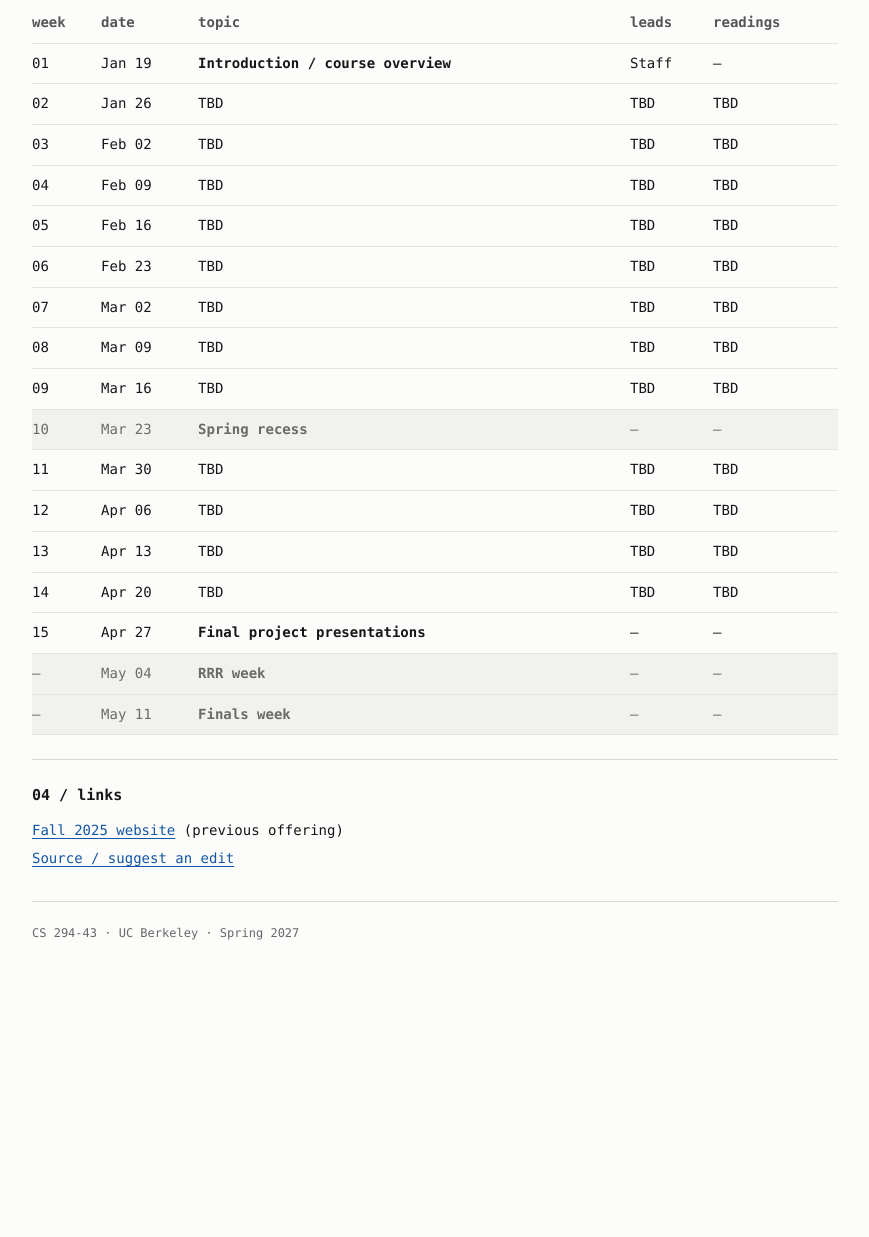
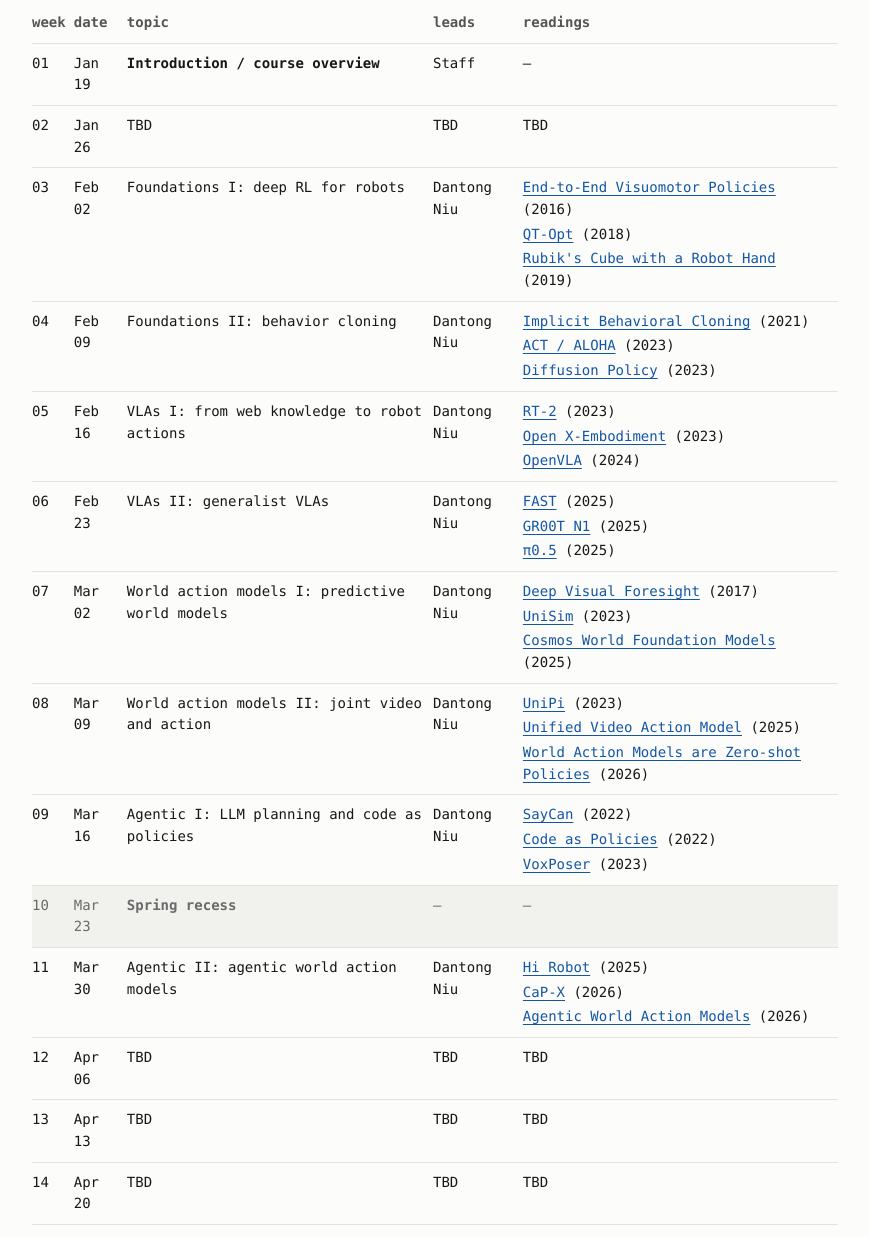
Before and after one commit to CS294-43/CS294-43.github.io, a plain HTML site: page index.html in a window 1280 px wide. Shown: the part 730-1967 px from the top of the page, without its empty margins (205-1074 px from the left). Before the commit the page ends 1737 px from the top, so only its background shows below. Drawn offline with Linux system fonts and the light colour scheme.

Commit message:
Add robot learning schedule for weeks 3-11 with key readings
Co-Authored-By: Claude Opus 5.5 <noreply@anthropic.com>

```diff
--- a/index.html
+++ b/index.html
@@ -44,6 +44,8 @@
     th { font-weight: 600; color: #555; }
     tr.closed td { background: #f1f1ed; color: #6a6a6a; }
     tr.milestone td:nth-child(3), tr.closed td:nth-child(3) { font-weight: 700; }
+    .papers { margin: 0; padding: 0; list-style: none; }
+    .papers li + li { margin-top: 3px; }
     footer { padding-top: 22px; font-size: 12px; color: #666; }
     @media (max-width: 480px) {
       body { padding: 22px 16px 48px; font-size: 13px; }
@@ -95,15 +97,47 @@
           <tbody>
           <tr class="milestone"><td>01</td><td><time datetime="2027-01-19">Jan 19</time></td><td>Introduction / course overview</td><td>Staff</td><td>—</td></tr>
           <tr><td>02</td><td><time datetime="2027-01-26">Jan 26</time></td><td>TBD</td><td>TBD</td><td>TBD</td></tr>
-          <tr><td>03</td><td><time datetime="2027-02-02">Feb 02</time></td><td>TBD</td><td>TBD</td><td>TBD</td></tr>
-          <tr><td>04</td><td><time datetime="2027-02-09">Feb 09</time></td><td>TBD</td><td>TBD</td><td>TBD</td></tr>
-          <tr><td>05</td><td><time datetime="2027-02-16">Feb 16</time></td><td>TBD</td><td>TBD</td><td>TBD</td></tr>
-          <tr><td>06</td><td><time datetime="2027-02-23">Feb 23</time></td><td>TBD</td><td>TBD</td><td>TBD</td></tr>
-          <tr><td>07</td><td><time datetime="2027-03-02">Mar 02</time></td><td>TBD</td><td>TBD</td><td>TBD</td></tr>
-          <tr><td>08</td><td><time datetime="2027-03-09">Mar 09</time></td><td>TBD</td><td>TBD</td><td>TBD</td></tr>
-          <tr><td>09</td><td><time datetime="2027-03-16">Mar 16</time></td><td>TBD</td><td>TBD</td><td>TBD</td></tr>
+          <tr><td>03</td><td><time datetime="2027-02-02">Feb 02</time></td><td>Foundations I: deep RL for robots</td><td>Dantong Niu</td><td><ul class="papers">
+            <li><a href="https://arxiv.org/abs/1504.00702">End-to-End Visuomotor Policies</a> (2016)</li>
+            <li><a href="https://arxiv.org/abs/1806.10293">QT-Opt</a> (2018)</li>
+            <li><a href="https://arxiv.org/abs/1910.07113">Rubik's Cube with a Robot Hand</a> (2019)</li>
+          </ul></td></tr>
+          <tr><td>04</td><td><time datetime="2027-02-09">Feb 09</time></td><td>Foundations II: behavior cloning</td><td>Dantong Niu</td><td><ul class="papers">
+            <li><a href="https://arxiv.org/abs/2109.00137">Implicit Behavioral Cloning</a> (2021)</li>
+            <li><a href="https://arxiv.org/abs/2304.13705">ACT / ALOHA</a> (2023)</li>
+            <li><a href="https://arxiv.org/abs/2303.04137">Diffusion Policy</a> (2023)</li>
+          </ul></td></tr>
+          <tr><td>05</td><td><time datetime="2027-02-16">Feb 16</time></td><td>VLAs I: from web knowledge to robot actions</td><td>Dantong Niu</td><td><ul class="papers">
+            <li><a href="https://arxiv.org/abs/2307.15818">RT-2</a> (2023)</li>
+            <li><a href="https://arxiv.org/abs/2310.08864">Open X-Embodiment</a> (2023)</li>
+            <li><a href="https://arxiv.org/abs/2406.09246">OpenVLA</a> (2024)</li>
+          </ul></td></tr>
+          <tr><td>06</td><td><time datetime="2027-02-23">Feb 23</time></td><td>VLAs II: generalist VLAs</td><td>Dantong Niu</td><td><ul class="papers">
+            <li><a href="https://arxiv.org/abs/2501.09747">FAST</a> (2025)</li>
+            <li><a href="https://arxiv.org/abs/2503.14734">GR00T N1</a> (2025)</li>
+            <li><a href="https://arxiv.org/abs/2504.16054">π0.5</a> (2025)</li>
+          </ul></td></tr>
+          <tr><td>07</td><td><time datetime="2027-03-02">Mar 02</time></td><td>World action models I: predictive world models</td><td>Dantong Niu</td><td><ul class="papers">
+            <li><a href="https://arxiv.org/abs/1610.00696">Deep Visual Foresight</a> (2017)</li>
+            <li><a href="https://arxiv.org/abs/2310.06114">UniSim</a> (2023)</li>
+            <li><a href="https://arxiv.org/abs/2501.03575">Cosmos World Foundation Models</a> (2025)</li>
+          </ul></td></tr>
+          <tr><td>08</td><td><time datetime="2027-03-09">Mar 09</time></td><td>World action models II: joint video and action</td><td>Dantong Niu</td><td><ul class="papers">
+            <li><a href="https://arxiv.org/abs/2302.00111">UniPi</a> (2023)</li>
+            <li><a href="https://arxiv.org/abs/2503.00200">Unified Video Action Model</a> (2025)</li>
+            <li><a href="https://arxiv.org/abs/2602.15922">World Action Models are Zero-shot Policies</a> (2026)</li>
+          </ul></td></tr>
+          <tr><td>09</td><td><time datetime="2027-03-16">Mar 16</time></td><td>Agentic I: LLM planning and code as policies</td><td>Dantong Niu</td><td><ul class="papers">
+            <li><a href="https://arxiv.org/abs/2204.01691">SayCan</a> (2022)</li>
+            <li><a href="https://arxiv.org/abs/2209.07753">Code as Policies</a> (2022)</li>
+            <li><a href="https://arxiv.org/abs/2307.05973">VoxPoser</a> (2023)</li>
+          </ul></td></tr>
           <tr class="closed"><td>10</td><td><time datetime="2027-03-23">Mar 23</time></td><td>Spring recess</td><td>—</td><td>—</td></tr>
-          <tr><td>11</td><td><time datetime="2027-03-30">Mar 30</time></td><td>TBD</td><td>TBD</td><td>TBD</td></tr>
+          <tr><td>11</td><td><time datetime="2027-03-30">Mar 30</time></td><td>Agentic II: agentic world action models</td><td>Dantong Niu</td><td><ul class="papers">
+            <li><a href="https://arxiv.org/abs/2502.19417">Hi Robot</a> (2025)</li>
+            <li><a href="https://arxiv.org/abs/2603.22435">CaP-X</a> (2026)</li>
+            <li><a href="https://arxiv.org/abs/2610.30136">Agentic World Action Models</a> (2026)</li>
+          </ul></td></tr>
           <tr><td>12</td><td><time datetime="2027-04-06">Apr 06</time></td><td>TBD</td><td>TBD</td><td>TBD</td></tr>
           <tr><td>13</td><td><time datetime="2027-04-13">Apr 13</time></td><td>TBD</td><td>TBD</td><td>TBD</td></tr>
           <tr><td>14</td><td><time datetime="2027-04-20">Apr 20</time></td><td>TBD</td><td>TBD</td><td>TBD</td></tr>
```
